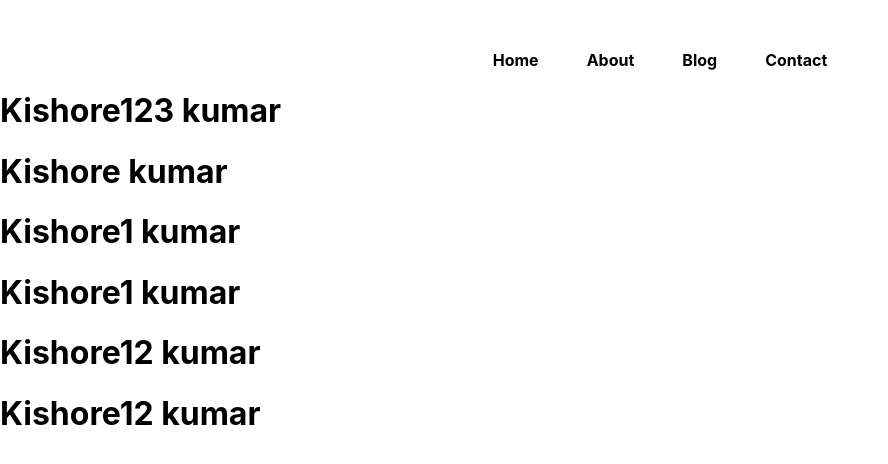
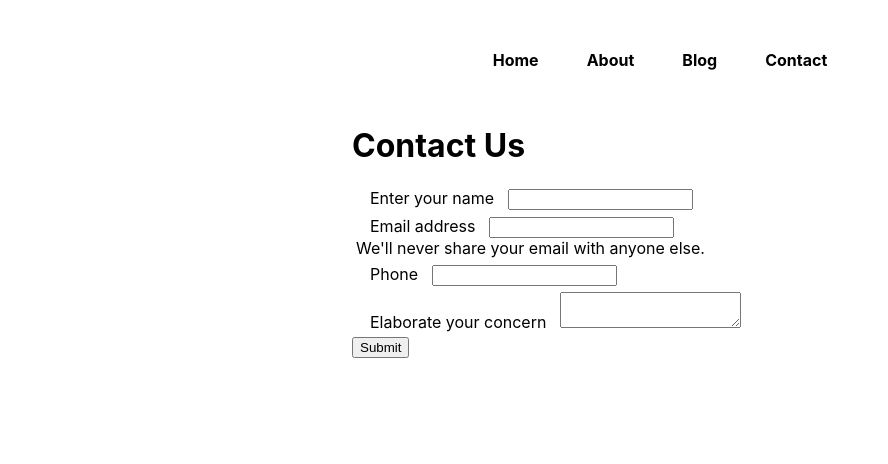
Before and after one commit to kishore1477/blog_using_nextjs, a Next.js app: page /contact in a window 1280 px wide. Shown: the top 464 px of the page, without its empty margins (0-888 px from the left). Built offline with nearby package versions, Linux system fonts and the light colour scheme.

Commit message:
"develop frontend of  contact page"

```diff
--- /dev/null
+++ b/contactData/7.json
@@ -0,0 +1 @@
+{"name":"Kishore Kumar","email":"kishoorjaipal477@gmail.com","phone":"03456789344","desc":"this is kishore"}
--- /dev/null
+++ b/contactData/8.json
@@ -0,0 +1 @@
+{"name":"Kishore Kumar","email":"lchaman653@gmail.com","phone":"03442382395","desc":"kishoreee"}
--- /dev/null
+++ b/contactData/9.json
@@ -0,0 +1 @@
+{"name":"Kishore Kumar1","email":"Amrat@gmail.com","phone":"0346-2749913","desc":"hi amrat"}
--- a/pages/contact.js
+++ b/pages/contact.js
@@ -1,78 +1,91 @@
-import React, {useState} from 'react'
-import * as fs from 'fs';
-const Contact = (props) => {
-  console.log("This is props")
-  console.log(props)
-  const [contact, setcontact] = useState(props.allContact);
-  console.log(contact)
-  console.log(contact)
-  console.log("This is contact length")
-  console.log(contact.length)
-//   for (let index = 0; index < contact.length; index++) {
-//     const item = contact[index];
-//     console.log(item.name)
-//     setcontact(item)
+import React, { useState } from 'react'
+import styles from '../styles/Contact.module.css'
 
-// }
-console.log("This is contact data 1")
+const contact = () => {
+    // write sum of two number
+    const [name, setname] = useState('');
 
-console.log(contact)
-console.log("This is contact data 2")
-  return (
-    <div>
+    const [email, setemail] = useState('');
+    const [phone, setphone] = useState('');
+    const [desc, setdesc] = useState('');
+    const handleSubmit = (e) => {
+        e.preventDefault()
+        console.log(name, email, phone, desc)
+        const data = { name, email, phone, desc };
 
-      {contact.map((item)=>{
-
-      return  <h1 key={item.slug}>{item.name}</h1>
-      })}
-
-    </div>
-  )
-}
-export async function getStaticProps(context) {
-  let data = await fs.promises.readdir("contactData");
-  console.log("This is data")
-  console.log(data)
-  let myfile;
-  // let allBlogs ;
-  let allContact = [];
-  for (let index = 0; index < data.length; index++) {
-      const item = data[index];
-      console.log(item)
-      myfile = await fs.promises.readFile(('contactData/' + item), 'utf-8')
-      console.log("This is my file")
-      console.log(myfile)
-    //  let  myfile1 = JSON.parse(myfile)
-    allContact.push(JSON.parse(myfile))
-      // allBlogs.push(JSON.stringify(myfile))
-  }
-
-  return {
-      props: { allContact }, // will be passed to the page component as props
-  }
-}
-
-
-// export async function getStaticPaths() {
-//   return {
-//       paths: [
-//           { params: { slug: '1' } },
-//           { params: { slug: '2' } },
-//           { params: { slug: '3' } },
-//           { params: { slug: '4' } },
-//           { params: { slug: '5' } },
-//       ],
-//       fallback: true // false or 'blocking'
-//   };
-// }
-// export async function getStaticProps(context) {
-//   const { slug } = context.params;
-//   let myBlog = await fs.promises.readFile(`contactData/${slug}.json`, 'utf-8')
-//   return {
-//       props: { myBlog: JSON.parse(myBlog) }, // will be passed to the page component as props
-//   }
-// }
+        fetch('http://localhost:3000/api/postContact/', {
+          method: 'POST', // or 'PUT'
+          headers: {
+            'Content-Type': 'application/json',
+          },
+          body: JSON.stringify(data),
+        })
+        // .then(response => response.text())
+        .then(data => {
+          console.log('Success: is .. ', data);
+          alert("Thanks for contact us");
+          setname('');
+          setemail('');
+          setphone('');
+          setdesc('');
+        })
+        .catch((error) => {
+          console.error('Error:', error);
+        });
 
 
 
-export default Contact
+
+
+
+
+
+
+    }
+    const handleChange = (e) => {
+        console.log(e, "Change")
+        if (e.target.name === 'name') {
+            setname(e.target.value)
+            console.log(name)
+        }
+        else if (e.target.name === 'phone') {
+            setphone(e.target.value)
+        }
+        else if (e.target.name === 'email') {
+            setemail(e.target.value)
+        }
+        else if (e.target.name === 'desc') {
+            setdesc(e.target.value)
+        }
+    }
+    return (
+        <div className={styles.container}>
+            <h1>Contact Us</h1>
+            <form onSubmit={handleSubmit}>
+                <div className={styles.mb3}>
+
+                    <label htmlFor="name" className={styles.label}>Enter your name</label>
+                    <input type="text" onChange={handleChange} value={name} className="form-control" id="name"  name="name" aria-describedby="emailHelp" />
+                </div>
+                <div className={styles.mb3}>
+
+                    <label htmlFor="email" className={styles.label}>Email address</label>
+                    <input type="email" value={email} onChange={handleChange} className="form-control" id="email" name='email' aria-describedby="emailHelp" />
+                    <div id="emailHelp" className="form-text">We'll never share your email with anyone else.</div>
+                </div>
+                <div className={styles.mb3}>
+                    <label htmlFor="phone" className={styles.label}>Phone</label>
+                    <input type="phone" value={phone} onChange={handleChange} className="form-control" id="phone" name='phone' />
+                </div>
+                <div className={styles.mb3}>
+                    <label htmlFor="desc" className={styles.label}>Elaborate your concern</label>
+                    <textarea type="phone" value={desc} onChange={handleChange} className="form-control" id="desc" name='desc' />
+                </div>
+
+                <button type="submit" className="btn btn-primary">Submit</button>
+            </form>
+        </div>
+    )
+}
+
+export default contact
--- /dev/null
+++ b/styles/Contact.module.css
@@ -0,0 +1,12 @@
+.container{
+    margin:56px auto ;
+    max-width: 45vw;
+}
+.mb3{
+    margin: 2px;
+    padding: 2px;
+
+}
+.label{
+    margin: 2px 14px;
+}
```
